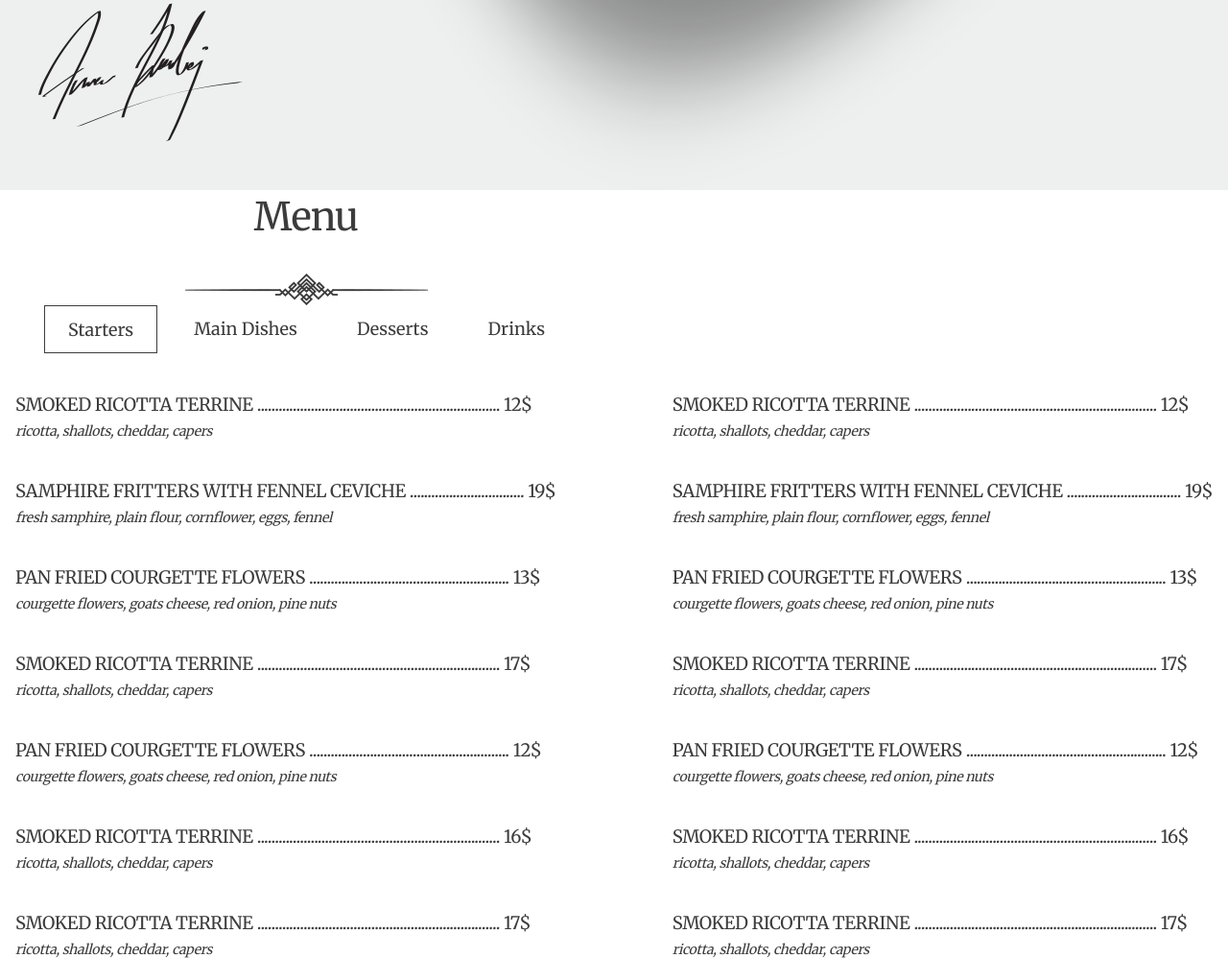
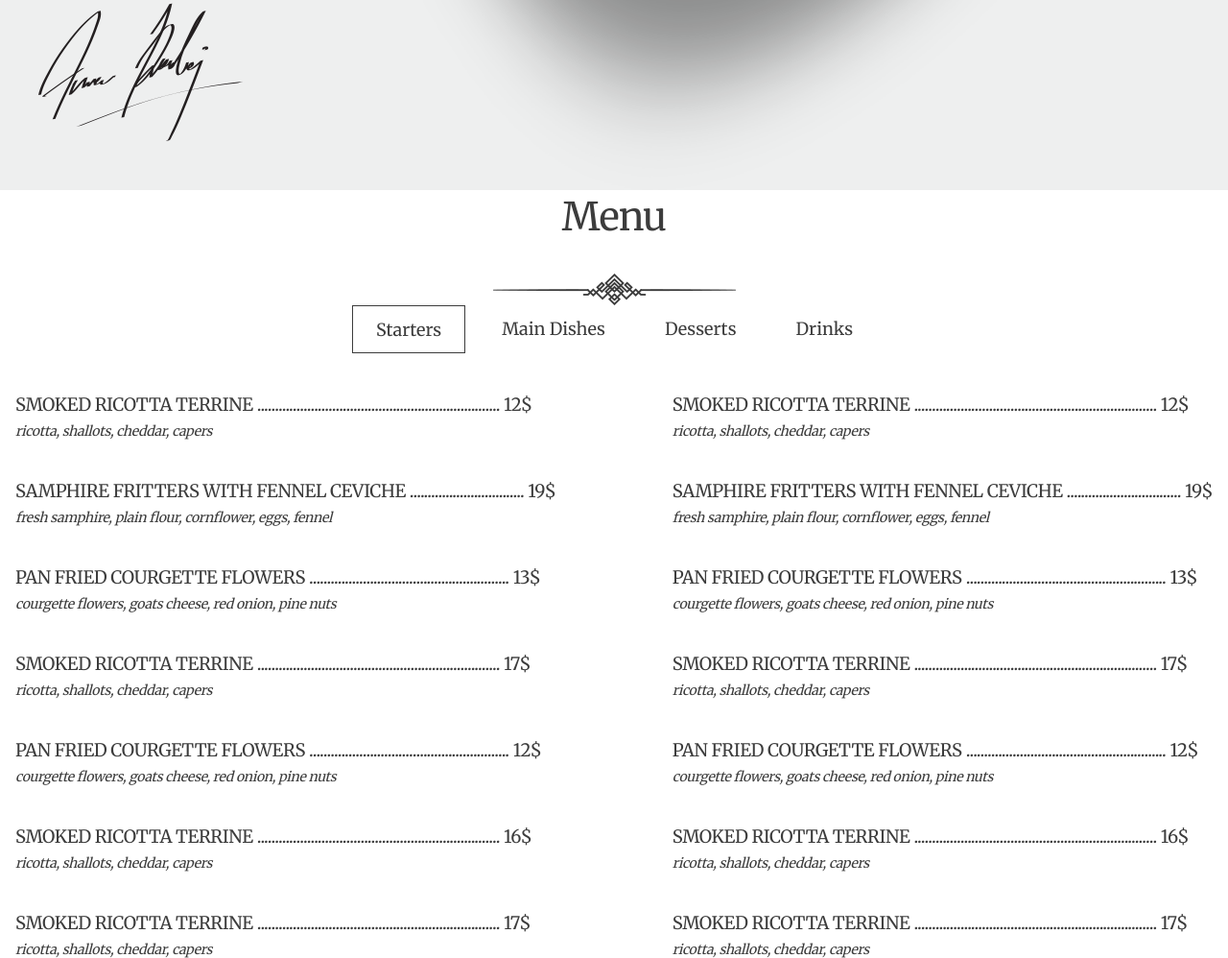
Before and after one commit to egudkov/veggie, a plain HTML site: page index.html in a window 1280 px wide. Shown: the part 2921-3919 px from the top of the page at 96% size. Drawn offline with Linux system fonts and the light colour scheme.

Commit message:
Fix 'menu' heading center

```diff
--- a/index.html
+++ b/index.html
@@ -149,7 +149,9 @@
   </section>
   <section class="menu-section">
     <div class="main-container">
-      <div class="heading center-column">
+
+      <div class="center-column">
+        <div class="heading">
           <h1>Menu</h1>
           <img src="img/decoration.png">
           <div class="nav">
@@ -167,6 +169,7 @@
                 <a href="#">Drinks</a>
               </li>
             </ul>
+          </div>
         </div>
       </div>
       <div class="menu">
```
Lines whose indentation alone changed are shown as unchanged.
